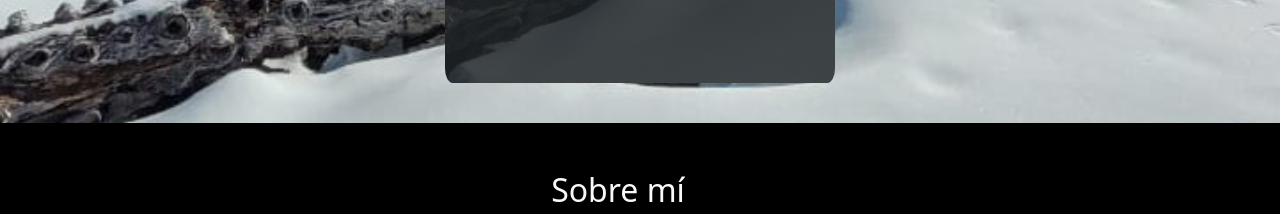
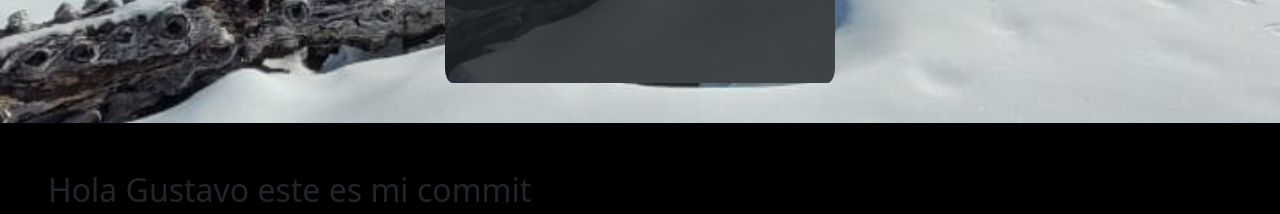
Before and after one commit to JoseQuevedo333/Gustavo-atton.github.io, a plain HTML site: page index.html in a window 1280 px wide. Shown: the part 725-939 px from the top of the page. Drawn offline with nearby package versions, Linux system fonts and the light colour scheme; a script that the page names is missing; files whose address does not match are found by name.

Commit message:
Commit de saludo

```diff
--- a/index.html
+++ b/index.html
@@ -117,6 +117,8 @@
     <!-- Sobre mi  -->
 
     <section id="about" class="bg-black p-5">
+
+    <h2>Hola Gustavo este es mi commit</h2>
       <div class=" ">
         <div class="container  me-5">
           <h2 class="text-light text-center pb-4 ">Sobre mí</h2>
```
